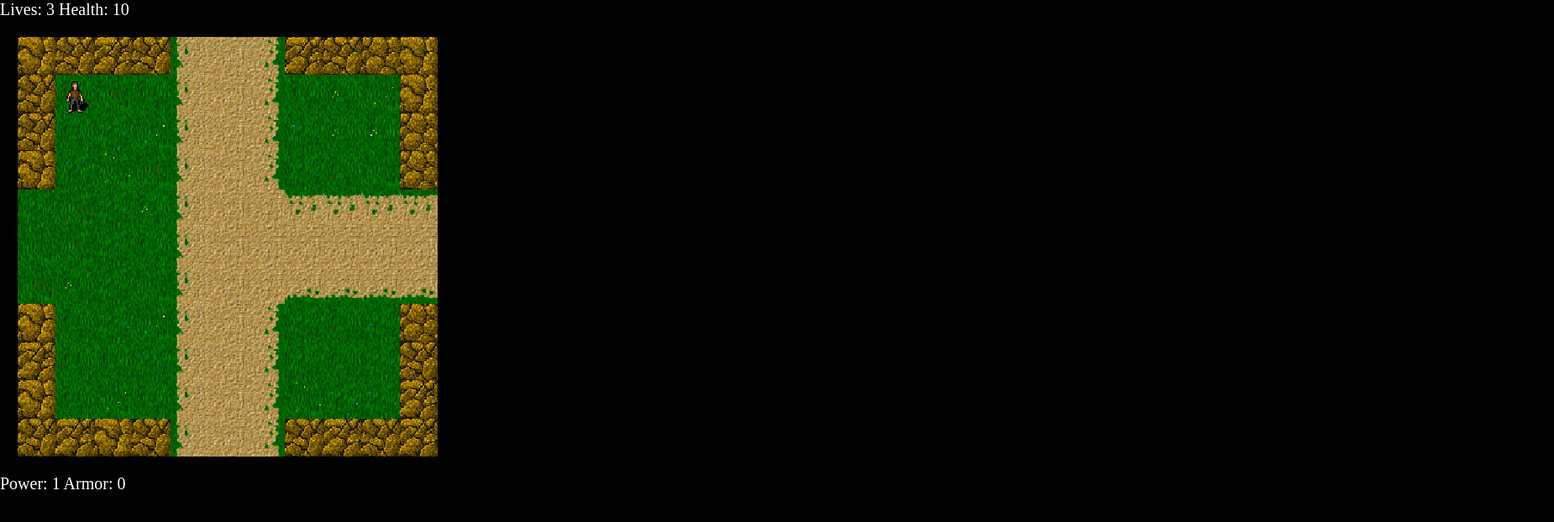
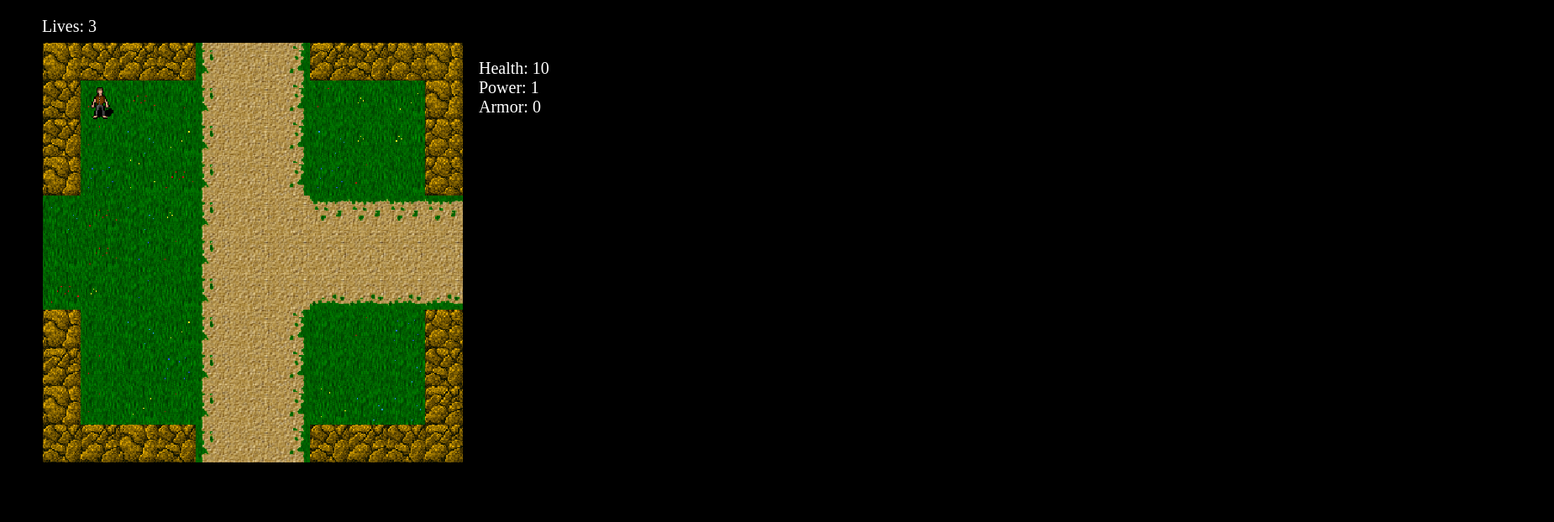
Before and after one commit to ImRubic/Monster-Dungeon, a React app: page public/index.html in a window 1280 px wide. Shown: the whole page at 84% size, 1850 px wide, since content can reach past the window. Built offline with nearby package versions, Linux system fonts and the light colour scheme.

Commit message:
Added a better info-board and minor code cleanup

```diff
--- a/public/index.html
+++ b/public/index.html
@@ -7,6 +7,17 @@
     <title>Tilemap Example</title>
   </head>
   <body>
+    <message id="message"></message>
+    <ul id="player">
+      <li id="phealth"></li>
+      <li id="pdamage"></li>
+      <li id="parmor"></li>
+    </ul>
+    <ul id="monster">
+      <li id="mhealth"></li>
+      <li id="mdamage"></li>
+    </ul>
+    <p id="message2"></p>
     <noscript>
       You need to enable JavaScript to run this app.
     </noscript>
--- a/src/game.js
+++ b/src/game.js
@@ -24,8 +24,11 @@ export default class Game {
     this.weapons = [];
     this.armor = [];
     this.item;
-    this.roomN;
     this.bossCount = 3;
+    this.roomN = {
+      roomX: 1,
+      roomY: 4
+    }
     this.equip = {
       weapon: 1,
       armor: 0,
@@ -41,12 +44,62 @@ export default class Game {
   }
   score() {
     var pdata = this.player.getScore();
-    var life = pdata.life;
-    var health = pdata.health;
-    var message = document.getElementById("message");
-    message.textContent = "Lives: " + life + " Health: " + health;
-    var message2 = document.getElementById("message2");
-    message2.textContent = "Power: " + this.equip.weapon + " Armor: " + this.equip.armor;
+    var temp = ["message", "phealth", "pdamage", "parmor"];
+    var temp2 = ["Lives: " + pdata.life, "Health: " + pdata.health, "Power: " + this.equip.weapon, "Armor: " + this.equip.armor];
+
+    for(var i = 0; i<temp.length; i++) {
+      document.getElementById(temp[i]).textContent = temp2[i];
+    }
+
+    this.monsters.forEach((mon) => {
+      var mdata = mon.getStats();
+      document.getElementById("mhealth").textContent = "Enemy Health: " + mdata.health;
+      document.getElementById("mdamage").textContent = "Enemy Damage: " + mdata.damage;
+    });
+
+  }
+  attackEnemy() {
+    var ppos = this.player.getPosition();
+    var damage = this.player.getDamage();
+    this.monsters.forEach((mon) => {
+      if((ppos.y === mon.y && ppos.x === mon.x-1) ||
+         (ppos.y === mon.y && ppos.x === mon.x+1) ||
+         (ppos.y === mon.y-1 && ppos.x === mon.x) ||
+         (ppos.y === mon.y+1 && ppos.x === mon.x)
+        ) {
+        var dead = mon.dealDamage(damage);
+        if(dead) {
+          this.monsters.pop();
+          this.clearEdata();
+        }
+
+      }
+    });
+  }
+  clearEdata() {
+    document.getElementById("mhealth").textContent = "";
+    document.getElementById("mdamage").textContent = "";
+  }
+  itemPickup() {
+    if(this.item) {
+    var idata = this.item.getData();
+    var ppos = this.player.getPosition();
+
+      if(idata.x === ppos.x && idata.y === ppos.y) {
+        if(idata.type === "armor") {
+          if(this.equip.armor < idata.value) this.equip.armor = idata.value;
+          this.armor.pop();
+          this.player.setArmor(this.equip.armor);
+        }
+        else {
+          if(this.equip.weapon < idata.value) this.equip.weapon = idata.value;
+          this.weapons.pop();
+          this.player.setWeapon(this.equip.weapon);
+        }
+        this.item.delete(this.roomN);
+        this.item.undefined;
+      }
+    }
   }
   handleKeyDown(event) {
     event.preventDefault();
@@ -72,35 +125,10 @@ export default class Game {
           this.input.dY = 1;
           break;
         case 'z':
-          var ppos = this.player.getPosition();
-          var damage = this.player.getDamage();
-          this.monsters.forEach((mon) => {
-            if((mon.x-ppos.x < 2 && mon.x-ppos.x > -2) && (mon.y-ppos.y < 2 && mon.y-ppos.y > -2)) {
-              var dead = mon.dealDamage(damage);
-              if(dead) this.monsters.pop();
-            }
-          });
+            this.attackEnemy();
           break;
         case 'x':
-          if(this.item) {
-          var idata = this.item.getData();
-          var ppos = this.player.getPosition();
-          var roomN = this.room.getRoom();
-          if(idata.x === ppos.x && idata.y === ppos.y) {
-            if(idata.type === "armor") {
-              if(this.equip.armor < idata.value) this.equip.armor = idata.value;
-              this.armor.pop();
-              this.player.setArmor(this.equip.armor);
-            }
-            else {
-              if(this.equip.weapon < idata.value) this.equip.weapon = idata.value;
-              this.weapons.pop();
-              this.player.setWeapon(this.equip.weapon);
-            }
-            this.item.delete(roomN);
-            this.item.undefined;
-          }
-        }
+            this.itemPickup();
           break;
       }
   }
@@ -109,21 +137,18 @@ export default class Game {
         switch(event.key){
           case 'a':
           case 'ArrowLeft':
-            this.input.dX = 0;
-            this.input.dY = 0;
+            if(this.input.dX === -1) this.input.dX = 0;
           case 'd':
           case 'ArrowRight':
-            this.input.dX = 0;
+            if(this.input.dX === 1) this.input.dX = 0;
             this.input.dY = 0;
           case 'w':
           case 'ArrowUp':
-            this.input.dX = 0;
-            this.input.dY = 0;
+            if(this.input.dY === -1) this.input.dY = 0;
             break;
           case 's':
           case 'ArrowDown':
-            this.input.dX = 0;
-            this.input.dY = 0;
+            if(this.input.dY === 1) this.input.dY = 0;
             break;
         }
   }
@@ -148,9 +173,9 @@ export default class Game {
         break;
     }
   }
-  monsterC(roomN) {
-    var x = roomN.roomX;
-    var y = roomN.roomY;
+  monsterC() {
+    var x = this.roomN.roomX;
+    var y = this.roomN.roomY;
     this.monsters.forEach((mon) => {
       this.monsters.pop();
     });
@@ -164,9 +189,9 @@ export default class Game {
           });
     }
   }
-  itemC(roomN){
-    var x = roomN.roomX;
-    var y = roomN.roomY;
+  itemC(){
+    var x = this.roomN.roomX;
+    var y = this.roomN.roomY;
     var z;
 
     this.armor.forEach((arm) => {
@@ -194,28 +219,40 @@ export default class Game {
         this. item = z;
     }
   }
-  update() {
-    var roomN = this.room.getRoom();
-    var roomN2 = this.player.update(this.input, roomN, this.monsters);
-
-    if (roomN.roomX !== roomN2.roomX || roomN.roomY !== roomN2.roomY) {
-      this.room.update(roomN2);
-      this.monsterC(roomN2);
-      this.itemC(roomN2);
+  respawn() {
+    this.clearEdata();
+    this.roomN = {
+      roomX: 1,
+      roomY: 4
     }
-
+    this.monsters = [];
+    this.weapons = [];
+    this.armor = [];
+    this.room.update(this.roomN);
+  }
+  monsterD() {
     var ppos = this.player.getPosition();
     this.monsters.forEach((mon) => {
       var damage = mon.update(ppos, this.room.getRoom());
       var respawn = this.player.dealDamage(damage);
       if(respawn) {
-        this.tilemap = new Tilemap(data);
-        this.room = new Room(1,4, this.tilemap, this.ctx);
-        this.monsters = [];
-        this.weapons = [];
-        this.armor = [];
+        this.respawn();
       }
     });
+  }
+  update() {
+    var roomN2 = this.player.update(this.input, this.roomN, this.monsters);
+
+    if (this.roomN.roomX !== roomN2.roomX || this.roomN.roomY !== roomN2.roomY) {
+      this.clearEdata();
+      this.roomN = roomN2;
+      this.room.update(this.roomN);
+      this.monsterC();
+      this.itemC();
+    }
+
+    this.monsterD();
+
     this.score();
 
   }
--- a/src/index.css
+++ b/src/index.css
@@ -1,13 +1,16 @@
 body {
+  background-color: black;
   margin: 0;
   padding: 0;
   display: flex;
   flex-direction: row;
   flex-wrap: wrap;
-  background-color: black;
 }
 
 canvas {
+  position: absolute;
+  top: 30px;
+  left: 30px;
   width: 500px;
   height: 500px;
   margin: 20px;
@@ -15,20 +18,43 @@ canvas {
   image-rendering: pixelated;
 }
 
-#message {
+ul {
+  list-style-type: none;
+  position: absolute;
   color: white;
-  top: 30px;
-  left: 5px;
+  font: arial;
+  font-size: 20px;
+}
+
+message {
+  position: absolute;
+  color: white;
+  top: 20px;
+  left: 50px;
   width: 100%;
   font: arial;
   font-size: 20px;
 }
 
-#message2 {
+p {
+  position: absolute;
+  word-wrap: break-word;
   color: white;
-  top: 200px;
-  left: 5px;
-  width: 100%;
+  top: 560px;
+  left: 50px;
+  width: 400px;
   font: arial;
   font-size: 20px;
 }
+
+#monster {
+  top: 150px;
+  left: 530px;
+  width: 100%;
+}
+
+#player {
+  top: 50px;
+  left: 530px;
+  width: 100%;
+}
--- a/src/index.js
+++ b/src/index.js
@@ -1,9 +1,5 @@
 import Game from './game.js';
 import './index.css';
-
-var message = document.createElement('div');
-message.id = "message";
-document.body.appendChild(message);
 
 var canvas = document.createElement('canvas');
 canvas.width = 352;
@@ -11,9 +7,6 @@ canvas.height = 352;
 var context = canvas.getContext('2d');
 document.body.appendChild(canvas);
 
-var message2 = document.createElement('div');
-message2.id = "message2";
-document.body.appendChild(message2);
 
 var game = new Game(canvas.width, canvas.height, context);
 
--- a/src/monster.js
+++ b/src/monster.js
@@ -20,6 +20,9 @@ export default class Monster {
 
     this.cd = 10;
   }
+  getStats() {
+    return {health: this.health, damage: this.damage};
+  }
   getType() {
     return this.type;
   }
@@ -37,15 +40,7 @@ export default class Monster {
   checkBlock(y, x) {
     return this.data2[((this.y+y)+(11*this.rY)) * 100 + ((this.x+x)+(11*this.rX))] === 0;
   }
-  update(player, roomN) {
-    this.rX = roomN.roomX;
-    this.rY = roomN.roomY;
-
-    if(this.cd !== 0) this.cd--;
-    else {
-      this.ctx.save();
-      this.tilemap.renderTile(this.ctx, this.x, this.y, this.data[((this.y)+(11*this.rY)) * 100 + ((this.x)+(11*this.rX))]);
-      this.ctx.restore();
+  moveMonster(player) {
     if(player.y < this.y && (player.x !== this.x || player.y<this.y-1) && this.checkBlock(-1,0)) {
     //if(player.y < this.y && player.x !== this.x && this.checkBlock(-1,0)) {
       this.y--;
@@ -68,7 +63,17 @@ export default class Monster {
       return this.damage;
     }
     this.cd = 10;
+  }
+  update(player, roomN) {
+    this.rX = roomN.roomX;
+    this.rY = roomN.roomY;
 
+    if(this.cd !== 0) this.cd--;
+    else {
+      this.ctx.save();
+      this.tilemap.renderTile(this.ctx, this.x, this.y, this.data[((this.y)+(11*this.rY)) * 100 + ((this.x)+(11*this.rX))]);
+      this.ctx.restore();
+      return this.moveMonster(player);
     }
     return 0;
   }
--- a/src/room.js
+++ b/src/room.js
@@ -6,6 +6,7 @@ export default class Room {
     this.roomX = x;
     this.roomY = y;
     this.ctx = context;
+
     this.render();
   }
   getRoom() {
@@ -26,6 +27,6 @@ export default class Room {
     setTimeout(() => {
       this.tilemap.renderFloor(this.ctx, this.roomX, this.roomY);
       this.tilemap.renderWall(this.ctx, this.roomX, this.roomY);
-    }, 1)
+    }, 10)
   }
 }
```
Lines whose indentation alone changed are shown as unchanged.
